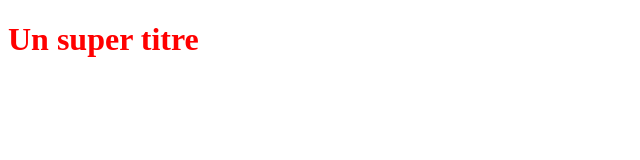
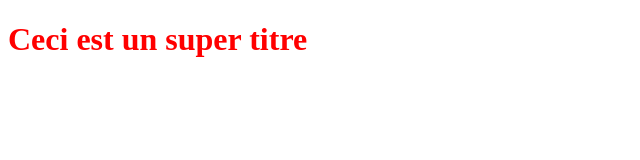
Before and after one commit to Florentak21/OpenClassroomsProject, a plain HTML site: page index.html in a window 1280 px wide. Shown: the whole page, without its empty margins (0-640 px from the left). Drawn offline with Linux system fonts and the light colour scheme.

Commit message:
Modification du titre H1

```diff
--- a/index.html
+++ b/index.html
@@ -7,6 +7,6 @@
     <link rel="stylesheet" type="text/css" href="./styles.css">
 </head>
 <body>
-    <h1>Un super titre</h1>
+    <h1>Ceci est un super titre</h1>
 </body>
 </html>
```
